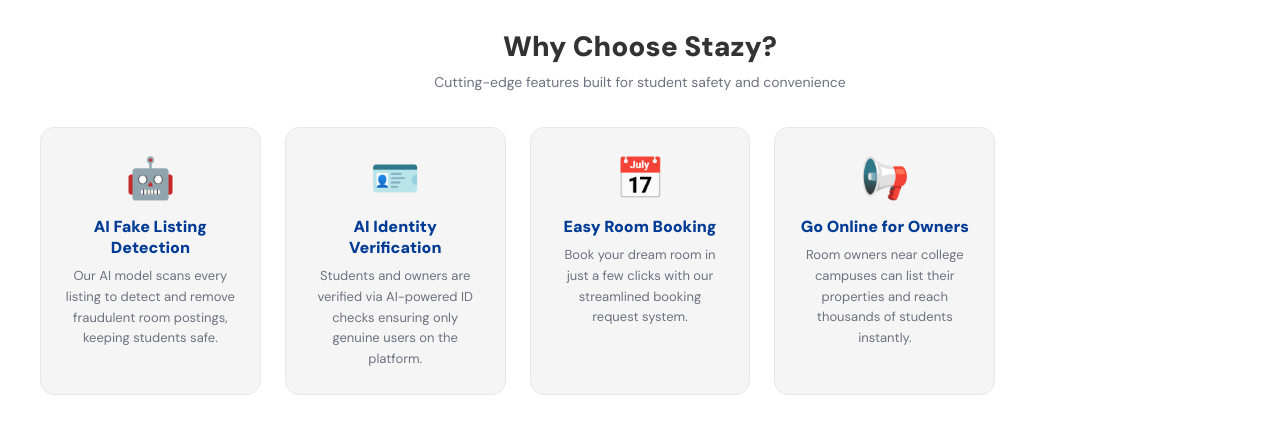
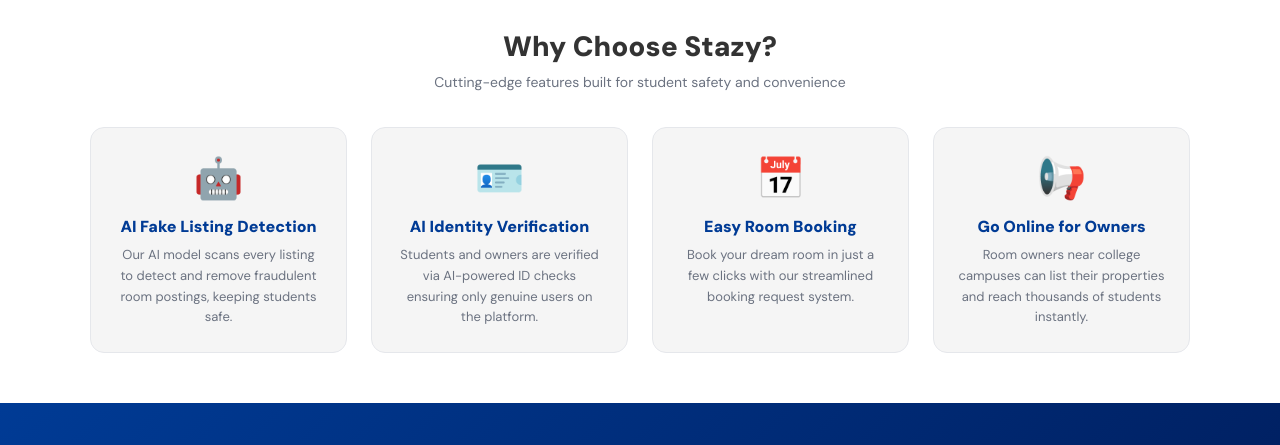
Before and after one commit to nikhil-khure/stazy-frontend, a React (Create React App) app: page / in a window 1280 px wide. Shown: the part 920-1365 px from the top of the page. Built offline with nearby package versions, Linux system fonts and the light colour scheme; no server answers.

Commit message:
ui final update

```diff
--- a/src/pages/HomePage.jsx
+++ b/src/pages/HomePage.jsx
@@ -216,7 +216,7 @@ export default function HomePage({ navigate, user }) {
               <>
                 <button onClick={() => navigate('login')} style={{ ...BTN.outline, color: '#fff', borderColor: 'rgba(255,255,255,0.5)', padding: mobile ? '6px 12px' : '7px 16px', fontSize: mobile ? 13 : 14 }}>Login</button>
                 <button onClick={() => navigate('signup')} style={{ ...BTN.accent, padding: mobile ? '6px 12px' : '7px 16px', fontSize: mobile ? 13 : 14 }}>Sign Up</button>
-                {!mobile && <button onClick={() => navigate('adminLogin')} style={{ ...BTN.ghost, color: 'rgba(255,255,255,0.6)', fontSize: 12 }}>Admin</button>}
+                <button onClick={() => navigate('adminLogin')} style={{ ...BTN.ghost, color: 'rgba(255,255,255,0.6)', fontSize: mobile ? 11 : 12 }}>Admin</button>
               </>
             )}
           </div>
@@ -297,7 +297,7 @@ export default function HomePage({ navigate, user }) {
             <h2 style={{ color: C.text, fontSize: mobile ? 22 : 28, fontWeight: 900, margin: 0 }}>Why Choose Stazy?</h2>
             <p style={{ color: C.textLight, marginTop: 8, fontSize: mobile ? 13 : 14 }}>Cutting-edge features built for student safety and convenience</p>
           </div>
-          <div style={{ display: 'grid', gridTemplateColumns: mobile ? '1fr' : 'repeat(auto-fill, minmax(220px, 1fr))', gap: mobile ? 16 : 24 }}>
+          <div style={{ display: 'grid', gridTemplateColumns: mobile ? '1fr' : 'repeat(4, 1fr)', gap: mobile ? 16 : 24, maxWidth: mobile ? '100%' : 1100, margin: '0 auto' }}>
             {FEATURES.map((f, i) => (
               <div key={i} className="home-card-animate" style={{ background: C.bg, borderRadius: 14, padding: mobile ? 20 : 24, textAlign: 'center', border: `1px solid ${C.border}`, transition: 'all 0.2s' }}
                 onMouseEnter={e => { e.currentTarget.style.boxShadow = '0 8px 30px rgba(0,59,149,0.15)'; e.currentTarget.style.borderColor = C.secondary; }}
```
